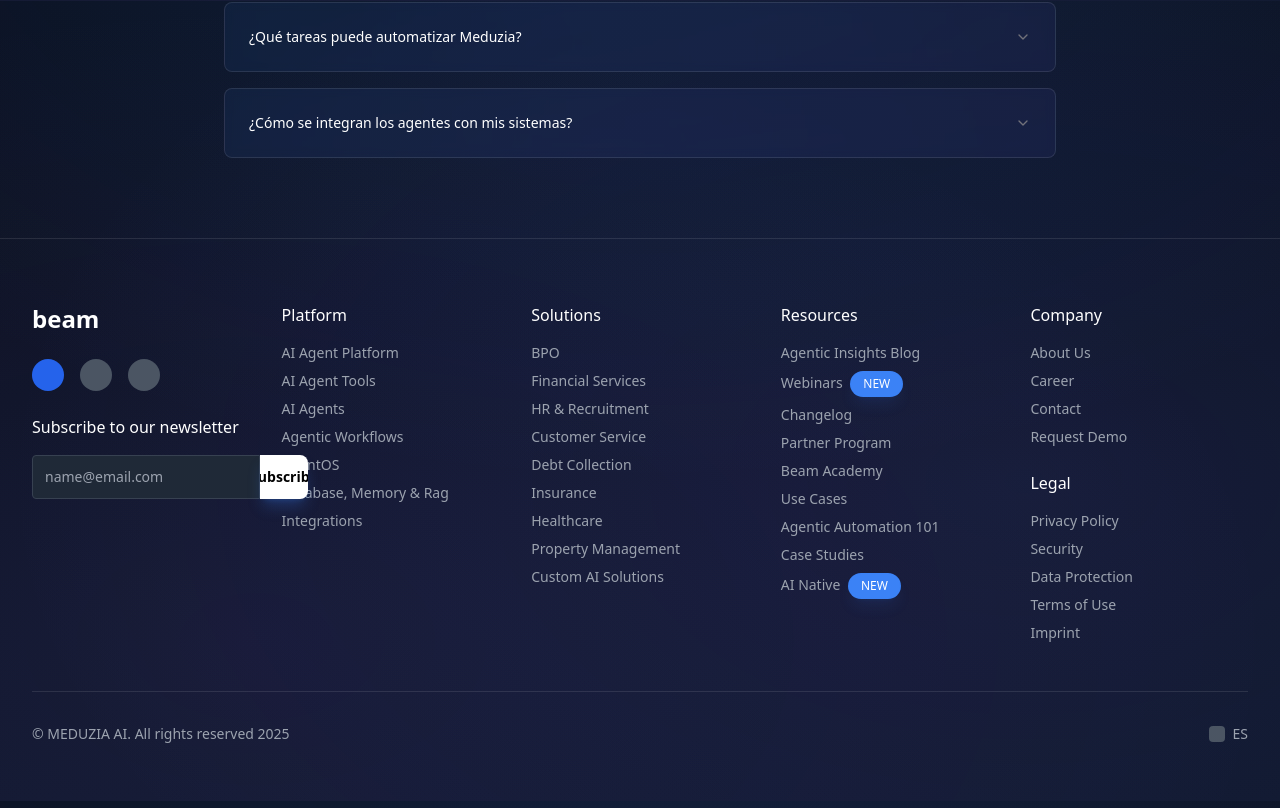
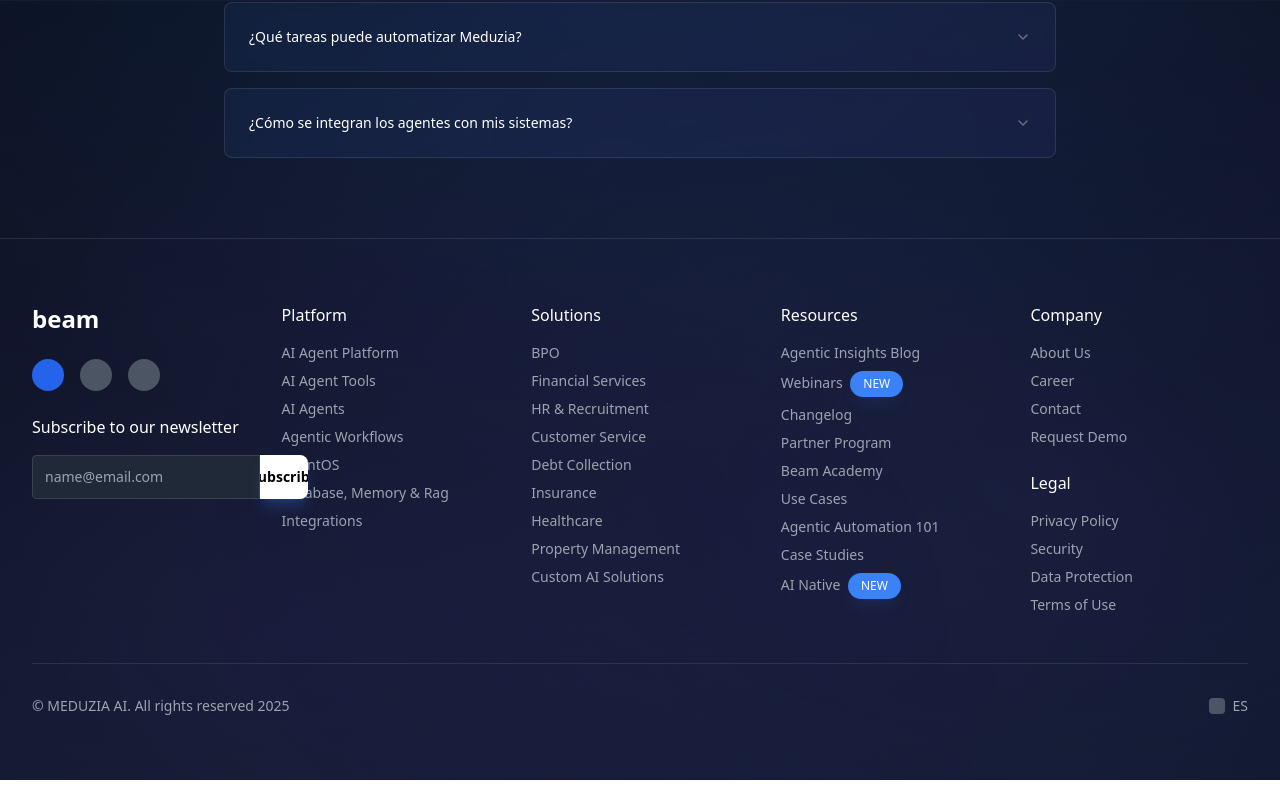
Before and after one commit to Retrofish25/beam-ai-clone, a Next.js app: page / in a window 1280 px wide. Shown: the part 7999-8807 px from the top of the page. After the commit the page ends 8779 px from the top, so only its background shows below. Built offline with nearby package versions, Linux system fonts and the light colour scheme.

Commit message:
Update page.tsx

```diff
--- a/src/app/page.tsx
+++ b/src/app/page.tsx
@@ -799,7 +799,6 @@ function Footer() {
               <li><a href="#" className="hover:text-white transition-colors">Security</a></li>
               <li><a href="#" className="hover:text-white transition-colors">Data Protection</a></li>
               <li><a href="#" className="hover:text-white transition-colors">Terms of Use</a></li>
-              <li><a href="#" className="hover:text-white transition-colors">Imprint</a></li>
             </ul>
           </div>
         </div>
```
